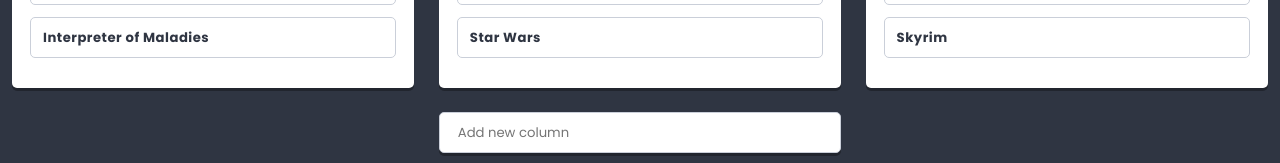
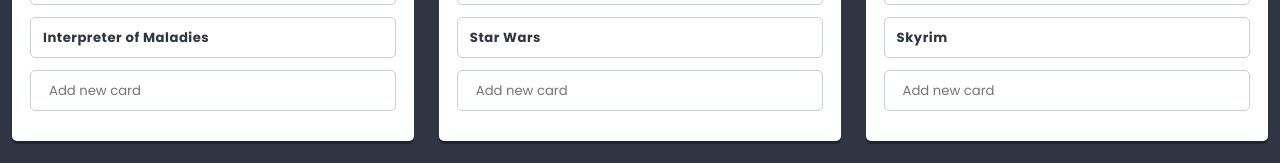
Before and after one commit to grzegorzmierzwa/to-do-list, a React app: page / in a window 1280 px wide. Shown: the part 525-688 px from the top of the page. Built offline with nearby package versions, Linux system fonts and the light colour scheme.

Commit message:
Add addCard function

```diff
--- a/src/components/Card/Card.js
+++ b/src/components/Card/Card.js
@@ -3,9 +3,6 @@
 import PropTypes from 'prop-types';
 
 class Card extends React.Component {
-  // state = {
-  //   title: this.props.columns || [],
-  // }
 
   static propTypes = {
     title: PropTypes.node,
--- a/src/components/Column/Column.js
+++ b/src/components/Column/Column.js
@@ -2,16 +2,36 @@
 import styles from './Column.scss';
 import PropTypes from 'prop-types';
 import Card from '../Card/Card.js';
-// import { settings, listData } from '../../data/dataStore';
+import { settings } from '../../data/dataStore';
+import Creator from '../Creator/Creator.js';
 
 class Column extends React.Component {
+  state = {
+    cards: this.props.cards || [],
+  }
+
+
 
   static propTypes = {
-    card: PropTypes.node,
+    title: PropTypes.node.isRequired,
+    cards: PropTypes.array,
+  }
+
+  addCard(title){
+    this.setState(state => (
+      {
+        cards: [
+          ...state.cards,
+          {
+            key: state.cards.length ? state.cards[state.cards.length-1].key+1 : 0,
+            title,
+          }
+        ]
+      }
+    ));
   }
 
   render() {
-    // console.log('list', this.props.cards);
     return (
         <section className={styles.component}>
             <h3 className={styles.title}>{this.props.title}</h3>
@@ -20,8 +40,10 @@
                 <Card  key={key} {...cardProps} />
               ))}
             </div>
-
-        </section>
+            <div>
+              <Creator text={settings.cardCreatorText} action={title => this.addCard(title)} />
+            </div>
+          </section>
     )
   }
 }
```
